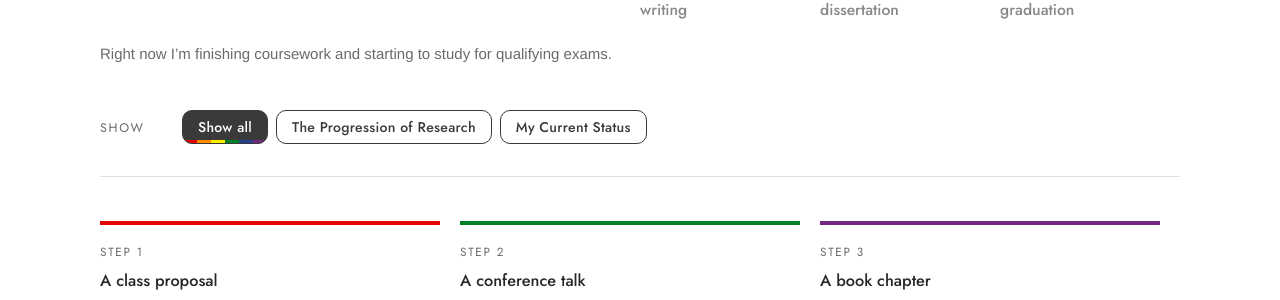
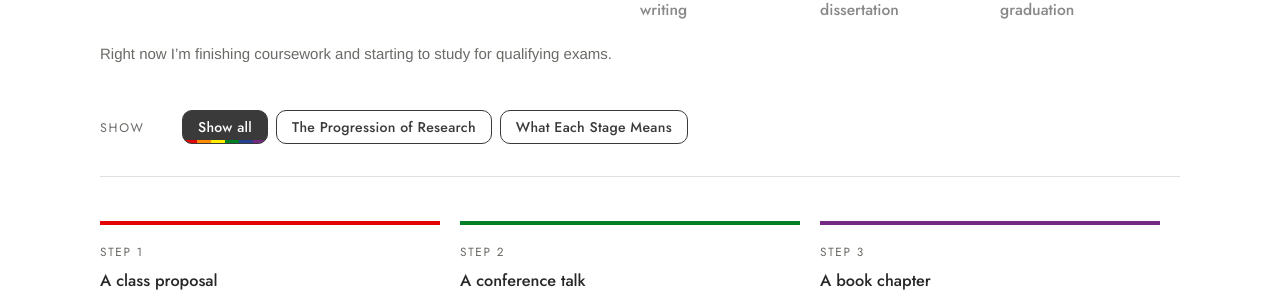
Before and after one commit to prof-richriddle/portfolio, a Jekyll site: the page built from family.html, in a window 1280 px wide. Shown: the part 535-835 px from the top of the page. Built offline with Jekyll 4.4.1, drawn with Linux system fonts in a browser that asks for light colours.

Commit message:
Friends & Family: rename status filter to What Each Stage Means
Co-Authored-By: Claude Opus 5.5 <noreply@anthropic.com>
Claude-Session: https://claude.ai/code/session_01LKxkcfdpkeKgywibvvsXFB

```diff
--- a/family.html
+++ b/family.html
@@ -30,7 +30,7 @@ title: Friends & Family
     <div class="seg" role="group" aria-labelledby="type-label">
       <button type="button" id="type-all" data-show="all" aria-pressed="true">Show all</button>
       <button type="button" id="type-progression" data-show="progression" aria-pressed="false">The Progression of Research</button>
-      <button type="button" id="type-status" data-show="status" aria-pressed="false">My Current Status</button>
+      <button type="button" id="type-status" data-show="status" aria-pressed="false">What Each Stage Means</button>
     </div>
   </div>
 </div>
```
